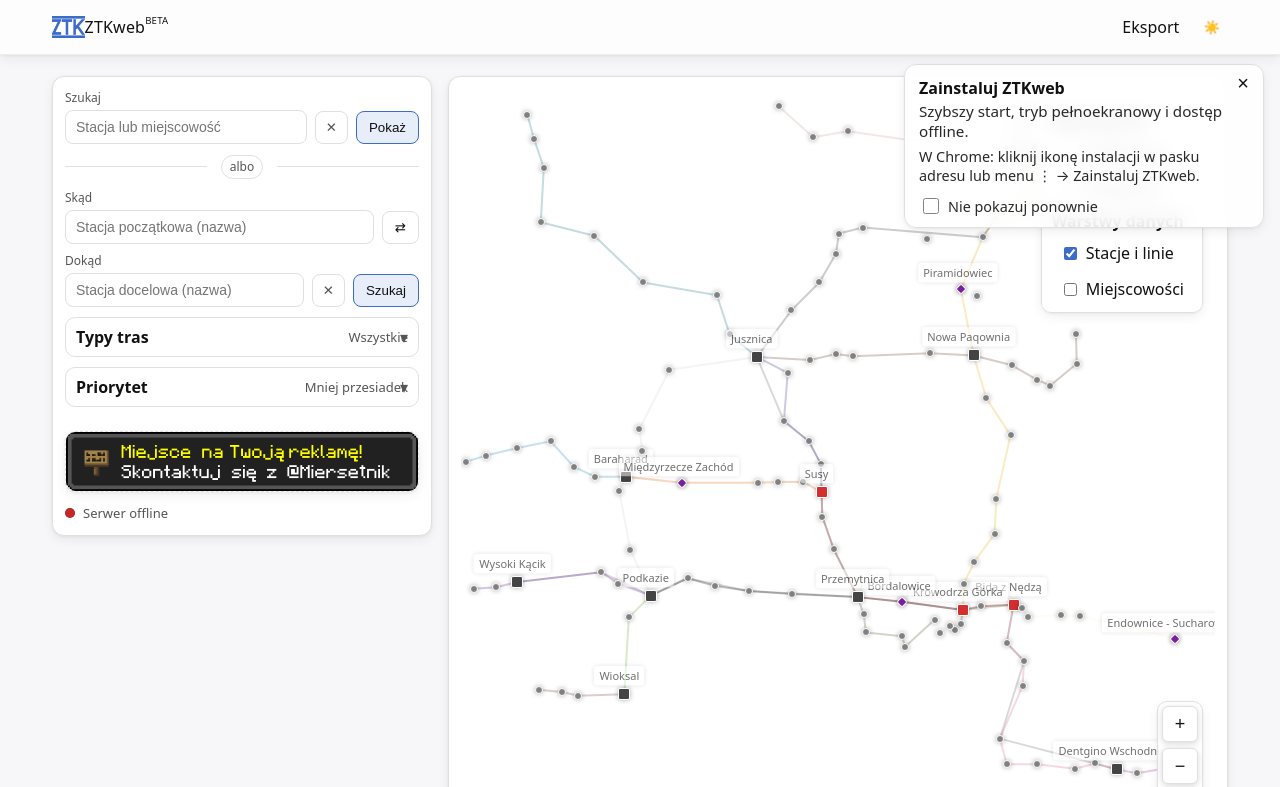
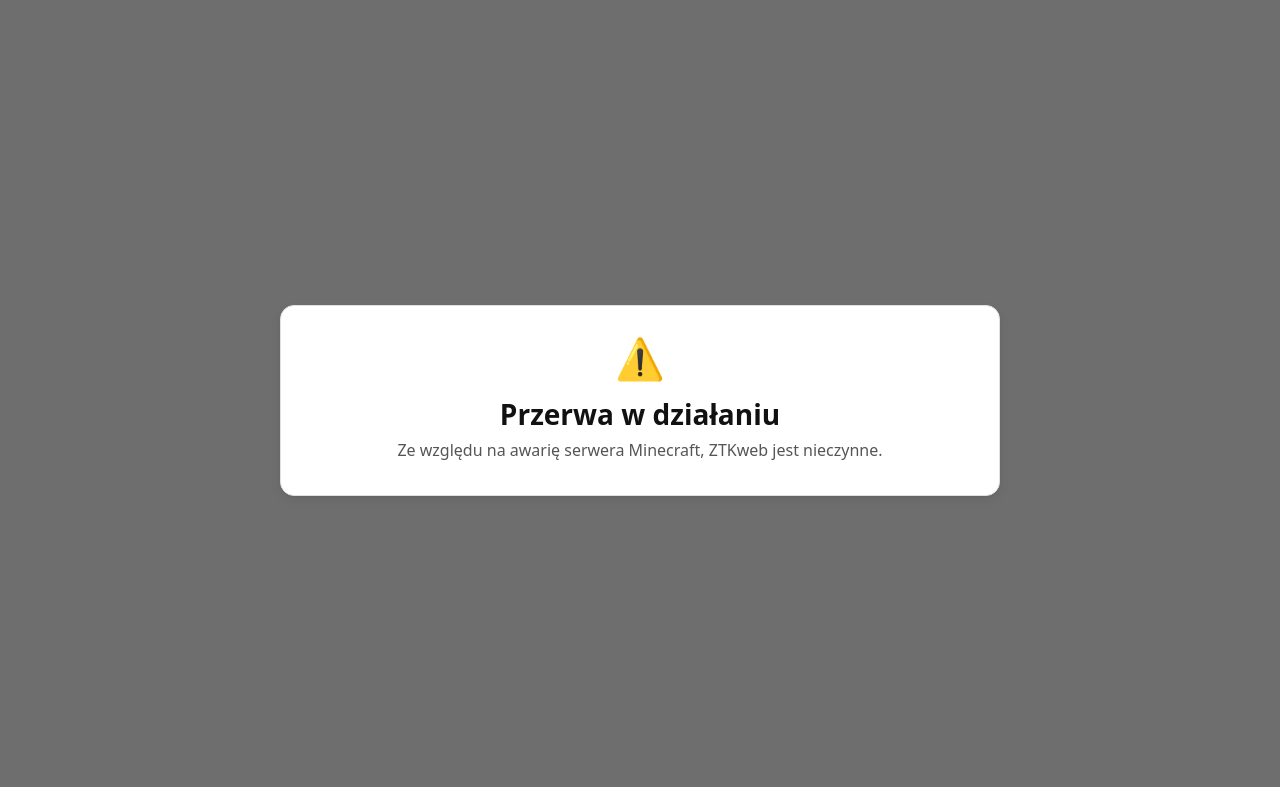
Before and after one commit to KibelSMP/ZTKweb, a plain HTML site: page index.html in a window 1280 px wide. Shown: the top 787 px of the page. Drawn offline with Linux system fonts and the light colour scheme; no server answers.

Commit message:
Add outage banner and transit icons, update cache (#25)
Introduces a full-page outage banner (assets/outage-banner.js) for downtime, with integration in index.html and export.html. Adds new transit icons (boat.svg, flight.svg). Updates service worker cache version and includes the new banner script in the static assets list.

```diff
--- /dev/null
+++ b/assets/outage-banner.js
@@ -0,0 +1,136 @@
+(function(){
+  // Full-page outage banner until a configured date/time in Warsaw timezone.
+  // Toggle showing the remaining time (countdown) and note below:
+  const SHOW_TIME = false; // set to true to display time left and availability note
+  // Target end time (Europe/Warsaw wall time). Format: YYYY-MM-DDTHH:mm[:ss]
+  // Example: '2025-09-04T00:00:00' for midnight night 3/4 IX 2025.
+  const TARGET_TIME = '2025-09-03T23:59:59';
+
+  // Helper: parse 'YYYY-MM-DDTHH:mm[:ss]' into numbers
+  function parseLocalIso(str){
+    const m = String(str||'').match(/^(\d{4})-(\d{2})-(\d{2})T(\d{2}):(\d{2})(?::(\d{2}))?$/);
+    if (!m) return null;
+    return {
+      y: +m[1], mo: +m[2], d: +m[3], h: +m[4], mi: +m[5], s: +(m[6]||0)
+    };
+  }
+
+  // Helper: get timezone offset minutes for given instant in a TZ (positive east of UTC)
+  function tzOffsetMinutes(tz, instantMs){
+    const d = new Date(instantMs);
+    // Prefer shortOffset (e.g., GMT+2), fallback to short (GMT+02:00)
+    let str = '';
+    try { str = new Intl.DateTimeFormat('en-US', { timeZone: tz, timeZoneName: 'shortOffset', hour12: false }).format(d); }
+    catch {
+      try { str = new Intl.DateTimeFormat('en-US', { timeZone: tz, timeZoneName: 'short', hour12: false }).format(d); }
+      catch { return 0; }
+    }
+    const m = str.match(/GMT\s*([+-]?\d{1,2})(?::?(\d{2}))?/i) || str.match(/UTC\s*([+-]?\d{1,2})(?::?(\d{2}))?/i);
+    if (!m) return 0;
+    const sign = m[1]?.startsWith('-') ? -1 : 1;
+    const hh = Math.abs(parseInt(m[1]||'0',10)) || 0;
+    const mm = parseInt(m[2]||'0',10) || 0;
+    return sign * (hh*60 + mm);
+  }
+
+  // Convert Warsaw local wall time to absolute instant (ms since epoch)
+  function warsawLocalToInstant(parts){
+    const tz = 'Europe/Warsaw';
+    // First guess: interpret as if UTC
+    let guess = Date.UTC(parts.y, parts.mo-1, parts.d, parts.h, parts.mi, parts.s||0);
+    // Compute offset at guessed instant and adjust
+    let off1 = tzOffsetMinutes(tz, guess);
+    let exact = guess - off1*60*1000;
+    // Recompute once to handle DST boundaries
+    const off2 = tzOffsetMinutes(tz, exact);
+    if (off2 !== off1) exact = guess - off2*60*1000;
+    return exact;
+  }
+  try {
+  const now = new Date();
+  // Determine target instant in Warsaw
+  const parts = parseLocalIso(TARGET_TIME);
+  const endMs = parts ? warsawLocalToInstant(parts) : (Date.now());
+  const end = new Date(endMs);
+  if (Date.now() >= endMs) return; // after target – no banner
+
+    // Create overlay
+    const overlay = document.createElement('div');
+    overlay.id = 'outage-overlay';
+    overlay.setAttribute('role', 'dialog');
+    overlay.setAttribute('aria-modal', 'true');
+    overlay.setAttribute('aria-live', 'assertive');
+    overlay.innerHTML = [
+      '<div class="outage-box" role="document">',
+      '  <div class="outage-icon" aria-hidden="true">⚠️</div>',
+      '  <h1 class="outage-title">Przerwa w działaniu</h1>',
+  '  <div class="outage-text">Ze względu na awarię serwera Minecraft, ZTKweb jest nieczynne.</div>',
+      SHOW_TIME ? '  <div class="outage-countdown" aria-live="polite"></div>' : '',
+  SHOW_TIME ? '  <div class="outage-note">Dostęp zostanie przywrócony po zakończeniu prac.</div>' : '',
+      '</div>'
+    ].join('');
+
+    // Styles (scoped)
+    const style = document.createElement('style');
+    style.textContent = `
+      #outage-overlay { position: fixed; inset: 0; z-index: 2000; display: grid; place-items: center; padding: 24px; background: color-mix(in oklab, var(--bg) 55%, #000 45%); }
+      html[data-theme="dark"] #outage-overlay { background: color-mix(in oklab, var(--bg) 70%, #000 30%); }
+      #outage-overlay .outage-box { max-width: 720px; width: 100%; border: 1px solid var(--border); border-radius: 14px; box-shadow: var(--shadow); background: var(--panel); color: var(--text); padding: 24px; text-align: center; -webkit-backdrop-filter: saturate(1.1) blur(6px); backdrop-filter: saturate(1.1) blur(6px); }
+      #outage-overlay .outage-icon { font-size: 40px; margin-bottom: 10px; }
+      #outage-overlay .outage-title { margin: 0 0 6px 0; font-size: 28px; }
+      #outage-overlay .outage-text { font-size: 16px; color: var(--muted); margin-bottom: 10px; }
+      #outage-overlay .outage-countdown { font-size: 18px; font-weight: 700; margin: 8px 0 2px; }
+      #outage-overlay .outage-note { font-size: 13px; color: var(--muted); }
+      body { overflow: hidden; }
+    `;
+
+    // Countdown + mount control
+    const countdownEl = overlay.querySelector('.outage-countdown');
+    let mounted = false;
+    let iv = null;
+    let tmo = null;
+    function removeOverlay(){
+      if (iv) { try { clearInterval(iv); } catch {} iv = null; }
+      if (tmo) { try { clearTimeout(tmo); } catch {} tmo = null; }
+      try { overlay.remove(); } catch {}
+      try { if (style && style.parentNode) style.parentNode.removeChild(style); } catch {}
+      document.body.style.overflow = '';
+      mounted = false;
+    }
+    function updateCountdown(){
+      const ms = endMs - Date.now();
+      if (ms <= 0) { removeOverlay(); return; }
+      if (!SHOW_TIME) return; // don't render text when disabled
+      const s = Math.floor(ms / 1000) % 60;
+      const m = Math.floor(ms / 60000) % 60;
+      const h = Math.floor(ms / 3600000);
+      if (countdownEl) countdownEl.textContent = `Pozostało: ${String(h).padStart(2,'0')}:${String(m).padStart(2,'0')}:${String(s).padStart(2,'0')}`;
+    }
+    function mountOverlay(){
+      if (mounted) return;
+      if (!navigator.onLine) return; // don't show when offline
+      document.head.appendChild(style);
+      document.body.appendChild(overlay);
+      mounted = true;
+      if (SHOW_TIME) {
+        updateCountdown();
+        iv = setInterval(() => {
+          if (Date.now() >= endMs) { clearInterval(iv); iv = null; updateCountdown(); }
+          else updateCountdown();
+        }, 1000);
+      } else {
+        const ms = Math.max(0, endMs - Date.now());
+        tmo = setTimeout(removeOverlay, ms);
+      }
+    }
+
+    // Mount on load if online and before end time
+    document.addEventListener('DOMContentLoaded', () => {
+      if (Date.now() < endMs && navigator.onLine) mountOverlay();
+    });
+
+    // Respond to connectivity changes
+    window.addEventListener('offline', () => { removeOverlay(); });
+    window.addEventListener('online', () => { if (Date.now() < endMs) mountOverlay(); });
+  } catch {}
+})();
--- a/index.html
+++ b/index.html
@@ -167,6 +167,7 @@
     <script src="assets/map-layers.js"></script>
     <script src="assets/pwa-install.js"></script>
     <script src="assets/contributors.js"></script>
+    <script src="assets/outage-banner.js"></script>
     <script>
         if ('serviceWorker' in navigator) {
             window.addEventListener('load', async () => {
--- a/sw.js
+++ b/sw.js
@@ -1,4 +1,4 @@
-const CACHE_VERSION = 'ztkweb-v11';
+const CACHE_VERSION = 'ztkweb-v12';
 const STATIC_CACHE = CACHE_VERSION + '-static';
 const DATA_CACHE = CACHE_VERSION + '-data';
 const REMOTE_CACHE = CACHE_VERSION + '-remote';
@@ -20,6 +20,7 @@ const STATIC_ASSETS = [
   '/assets/map-layers.js',
   '/assets/pwa-install.js',
   '/assets/contributors.js',
+  '/assets/outage-banner.js',
   '/assets/vendor/html2pdf.bundle.min.js',
   '/assets/logo_ztk.png',
   '/assets/favicon.png',
```
Also changed, not shown: export.html (+1 -0 lines), assets/icns_transit/boat.svg (added), assets/icns_transit/flight.svg (added).
